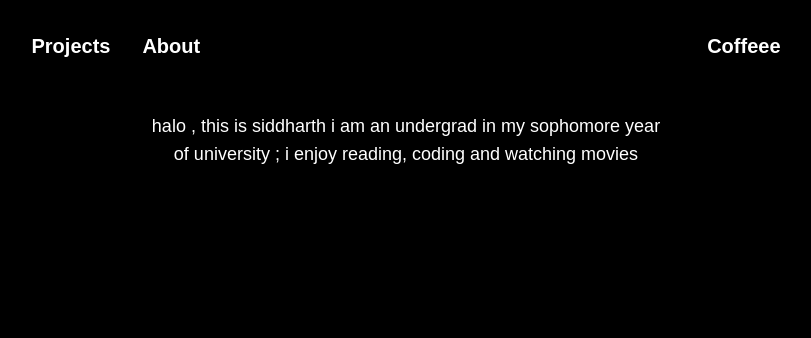
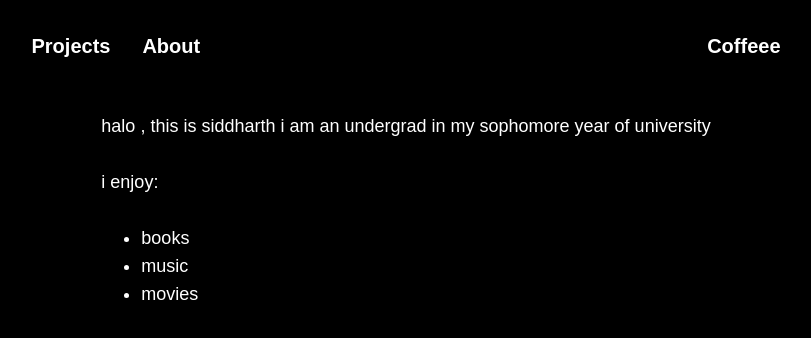
Before and after one commit to Siddharth-Suri/portfolio, a React (Vite) app: page /about in a window 1280 px wide. Shown: the top 338 px of the page, without its empty margins (234-1045 px from the left). Built offline with nearby package versions, Linux system fonts and the light colour scheme; a web font is replaced by a local one.

Commit message:
working links

```diff
--- a/src/components/About.jsx
+++ b/src/components/About.jsx
@@ -13,10 +13,19 @@ export const About = memo(() => {
                     : "bg-white text-black"
             }`}
         >
-            <div className="p-5">
+            <div className="p-5 text-start">
                 halo , this is siddharth i am an undergrad in my sophomore year
-                <br></br> of university ; i enjoy reading, coding and watching
-                movies
+                of university
+                <br></br>
+                <br></br>i enjoy:
+                <div className="pl-5">
+                    <br></br>
+                    <ul className="list-disc pl-5">
+                        <li>books</li>
+                        <li>music</li>
+                        <li>movies</li>
+                    </ul>
+                </div>
             </div>
         </div>
     );
--- a/src/components/Projects.jsx
+++ b/src/components/Projects.jsx
@@ -19,26 +19,42 @@ export const Projects = memo(() => {
                 projects
                 <div className="pl-8 p-4">
                     ├─web
-                    <div className="flex pl-8 p-4 pb-2   cursor-pointer">
+                    <div className="flex pl-8 p-4 pb-2  ">
                         ├─
-                        <div className="hover:underline hover:text-teal-300">
-                            amazon-cart
-                        </div>
+                        <a
+                            href="https://amazon-cart-seven.vercel.app/ "
+                            target="_blank"
+                        >
+                            <div className="hover:underline cursor-pointer hover:text-sky-300">
+                                amazon-cart
+                            </div>
+                        </a>
                     </div>
-                    <div className="flex pl-8 p-4 pt-2 pb-2  cursor-pointer">
+                    <div className="flex pl-8 p-4 pt-2 pb-2 ">
                         ├─
-                        <div className="hover:underline hover:text-teal-300">
+                        <div
+                            className="hover:underline cursor-pointer hover:text-sky-300"
+                            onClick={() => window.location.reload()}
+                        >
                             this-site
                         </div>
                     </div>
-                    <div className="flex pl-8 p-4 pt-2 pb-2   cursor-pointer">
+                    <div className="flex pl-8 p-4 pt-2 pb-2 ">
                         ├─
-                        <div className="hover:underline hover:text-teal-300">
-                            heatmap
+                        <div className="hover:underline cursor-pointer hover:text-sky-300">
+                            heatmap (working on it)
                         </div>
                     </div>
                 </div>
-                <div className="pl-8 p-4">├─others</div>
+                <div className="pl-8 p-4">
+                    ├─others
+                    <div className="flex pl-8 p-4 pt-2 pb-2 ">
+                        ├─
+                        <div className="cursor-pointer hover:text-sky-300">
+                            nothing
+                        </div>
+                    </div>
+                </div>
             </div>
         </div>
     );
```
